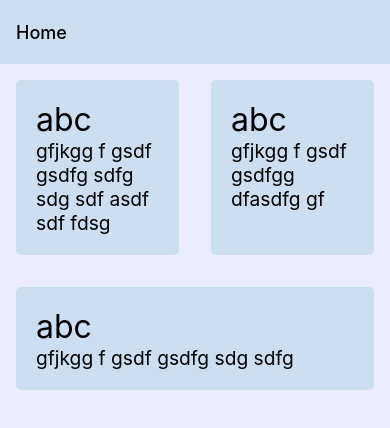
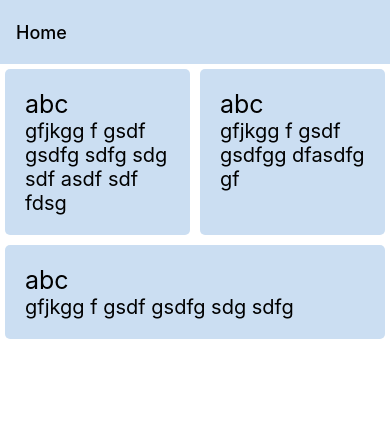
Before and after one commit to AwareErmine/OrgMobile, a React Native app: screen /Home in a window 390 px wide. Shown: the top 428 px of the page. Built offline with nearby package versions, Linux system fonts and the light colour scheme.

Commit message:
MathJax renders now

```diff
--- a/App.js
+++ b/App.js
@@ -24,7 +24,7 @@ const LightTheme = {
   dark: false,
   colors: {
     primary: '#020529',
-    background: '#ebedff',
+    background: '#fff',
     card: '#cbdef2',
     text: '#000',
     border: '#cbdef2',
--- a/File.js
+++ b/File.js
@@ -1,5 +1,5 @@
 import React, { useState, useEffect } from 'react';
-import { SafeAreaView, View, Text, Dimensions, Platform } from 'react-native';
+import { KeyboardAvoidingView, Text, Dimensions, Platform } from 'react-native';
 import { useTheme } from '@react-navigation/native';
 
 import org from "org";
@@ -44,11 +44,14 @@ export default function File({ route, navigation }) {
   const { url } = route.params; // for accessing the file itself later
 
   return (
-    <SafeAreaView style={{
-      flex: 1,
-      alignItems: 'center',
-      justifyContent: 'center',
-    }}>
+    <KeyboardAvoidingView
+      // behavior={Platform.OS === "ios" ? "padding" : "height"}
+      style={{
+        flex: 1,
+        alignItems: 'center',
+        justifyContent: 'center',
+      }}
+    >
       <ShowHTML
         html={rendered}
         dimensions={dimensions}
@@ -65,18 +68,17 @@ export default function File({ route, navigation }) {
         style={{
           color: colors.text,
           backgroundColor: colors.card,
-          underlineColorAndroid: 'transparent',
 
           height: dimensions.window.height / 2,
           width: dimensions.window.width,
 
-          padding: '1.5rem',
-          fontSize: '1.25rem',
+          padding: 15,
+          fontSize: 23,
 
           flex: 1,
           justifyContent: 'flex-end',
         }}
       />
-    </SafeAreaView>
+    </KeyboardAvoidingView>
   )
 }
--- a/components/FileButton.js
+++ b/components/FileButton.js
@@ -9,16 +9,16 @@ export default function FileButton({ navigation, title, excerpt, url }) {
       style={{
         backgroundColor: colors.card,
         borderRadius: 5,
-        padding: '1.25rem',
-        margin: '1rem',
+        padding: 20,
+        margin: 5,
         flex: 1,
       }}
       onPress={() =>
         navigation.navigate('File', { url: url })
       }
     >
-      <Text style={{ fontSize: '2rem', color: colors.text, }}>{title}</Text>
-      <Text style={{ fontSize: '1.2rem', color: colors.text, }}>{excerpt}</Text>
+      <Text style={{ fontSize: 25, color: colors.text, }}>{title}</Text>
+      <Text style={{ fontSize: 20, color: colors.text, }}>{excerpt}</Text>
     </TouchableOpacity>
   )
 }
--- a/components/ShowHTML.js
+++ b/components/ShowHTML.js
@@ -1,24 +1,22 @@
 import * as React from 'react';
 import { useTheme } from '@react-navigation/native';
 import MathJax from 'react-native-mathjax';
-import { StyleSheet, SafeAreaView } from 'react-native';
+import { StyleSheet, ScrollView } from 'react-native';
 
 export default function ShowHTML({ html, dimensions }) {
   const { colors } = useTheme();
-  console.log(html);
+  // console.log(html);
   return (
-    <SafeAreaView
+    <ScrollView
       style={{
         flex: 1,
         color: colors.text,
         height: dimensions.window.height / 2,
-        width: dimensions.window.width
+        width: dimensions.window.width,
       }}
     >
       <MathJax
-        source={{
-          html: html,
-        }}
+        html={html}
         mathJaxOptions={{
           messageStyle: "none",
           extensions: ["tex2jax.js"],
@@ -44,6 +42,6 @@ export default function ShowHTML({ html, dimensions }) {
           },
         }}
       />
-    </SafeAreaView>
+    </ScrollView>
   )
 }
--- a/package.json
+++ b/package.json
@@ -20,6 +20,7 @@
     "react": "17.0.2",
     "react-dom": "17.0.2",
     "react-native": "0.68.2",
+    "react-native-mathjax": "^2.1.2",
     "react-native-web": "0.17.7",
     "react-native-webview": "11.18.1",
     "sharp-cli": "^1.15.0",
```
Also changed, not shown: 1 other file (tests, documents, lock files or other folders).
